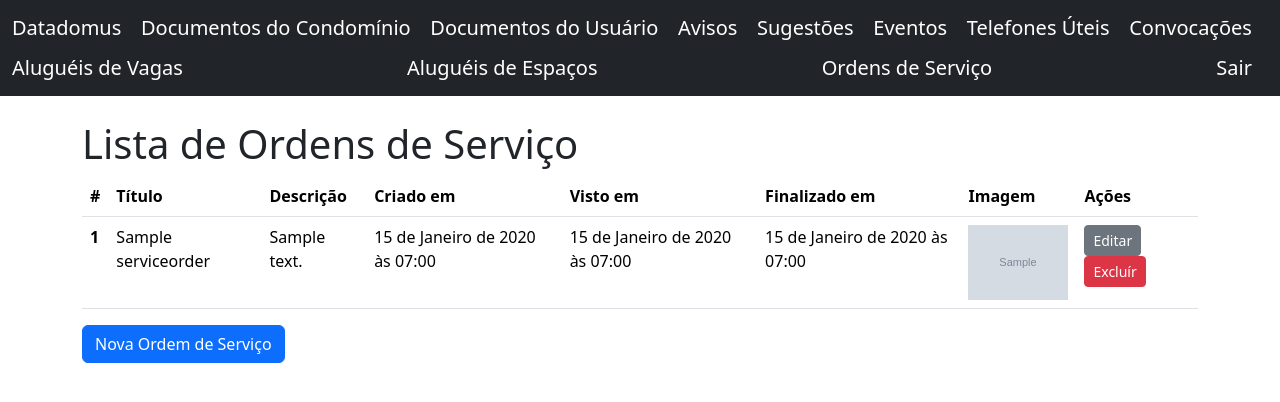
After one commit to joaoobx/datadomus, a Django app: page /service-orders/list in a window 1280 px wide. The commit adds this page. Shown: the top 402 px of the page. Run offline with Django 4.2, Linux system fonts and the light colour scheme; a user stored in the database is signed in; tables that the repository leaves empty hold one stand-in row (values such as "Sample post"); grey boxes marked "Sample" are stand-in pictures.

Commit message:
service orders finished

```diff
--- a/example/templates/base.html
+++ b/example/templates/base.html
@@ -13,7 +13,6 @@
         <div class="container-fluid">
             <a class="navbar-brand">Datadomus</a>
             {% if user.is_authenticated %}
-            <a class="navbar-brand" href="{% url 'example_list' %}">Exemplo</a>
             <a class="navbar-brand" href="{% url 'cond_docs_list' %}">Documentos do Condomínio</a>
             <a class="navbar-brand" href="{% url 'user_docs_list' %}">Documentos do Usuário</a>
             <a class="navbar-brand" href="{% url 'notice_boards_list' %}">Avisos</a>
@@ -23,6 +22,7 @@
             <a class="navbar-brand" href="{% url 'convocations_list' %}">Convocações</a>
             <a class="navbar-brand" href="{% url 'car_reservations_list' %}">Aluguéis de Vagas</a>
             <a class="navbar-brand" href="{% url 'space_reservations_list' %}">Aluguéis de Espaços</a>
+            <a class="navbar-brand" href="{% url 'service_orders_list' %}">Ordens de Serviço</a>
             <a class="navbar-brand" href="{% url 'logout_user' %}">Sair</a>
             {% endif %}
         </div>
--- a/example/templates/reservations/spacereservations_confirm_delete.html
+++ b/example/templates/reservations/spacereservations_confirm_delete.html
@@ -7,7 +7,7 @@
 {% block content %}
     <h1>Excluír Aluguel de Espaço?</h1>
 
-    <p>Tem certeza que deseja excluír o aluguel de espaço <strong>{{ spacereservations.title }}</strong>?</p>
+    <p>Tem certeza que deseja excluír o aluguel de espaço <strong>{{ spacereservations.description }}</strong>?</p>
 
     <form method="POST">
         {% csrf_token %}
--- /dev/null
+++ b/example/templates/service_orders/serviceorders_list.html
@@ -0,0 +1,53 @@
+{% extends 'base.html' %}
+
+{% block page_title %}
+    Lista de Ordens de Serviço
+{% endblock page_title %}
+
+{% block content %}
+    <h1>Lista de Ordens de Serviço</h1>
+
+    {% if serviceorders_list %}
+        <table class="table">
+            <thead>
+            <tr>
+                <th scope="col">#</th>
+                <th scope="col">Título</th>
+                <th scope="col">Descrição</th>
+                <th scope="col">Criado em</th>
+                <th scope="col">Visto em</th>
+                <th scope="col">Finalizado em</th>
+                <th scope="col">Imagem</th>
+                <th scope="col">Ações</th>
+            </tr>
+            </thead>
+            <tbody>
+                {% for serviceorder in serviceorders_list %}
+                    <tr>
+                        <th scope="row">{{ serviceorder.pk }}</th>
+                        <td>{{ serviceorder.title }}</td>
+                        <td>{{ serviceorder.description }}</td>
+                        <td>{{ serviceorder.created_at }}</td>
+                        <td>{{ serviceorder.read_at }}</td>
+                        <td>{{ serviceorder.finished_at }}</td>
+                        <td><img src="{{ serviceorder.image_url.url }}" width=100></td>
+                        <td>
+                            <a
+                                href="{% url 'service_orders_update' pk=serviceorder.pk %}"
+                                class="btn btn-secondary btn-sm"
+                            >
+                                Editar
+                            </a>
+                            <a href="{% url 'service_orders_delete' pk=serviceorder.pk %}" class="btn btn-danger btn-sm">Excluír</a>
+                        </td>
+                    </tr>
+                {% endfor %}
+            </tbody>
+        </table>
+    {% else %}
+        <p>Não há convocações lançadas pelo condomínio</p>
+    {% endif %}
+
+    <a href="{% url 'service_orders_create' %}" class="btn btn-primary">Nova Ordem de Serviço</a>
+
+{% endblock content %}
--- a/service_orders/models.py
+++ b/service_orders/models.py
@@ -6,7 +6,7 @@ class ServiceOrders(models.Model):
         settings.AUTH_USER_MODEL,
         on_delete=models.CASCADE,
     )
-    image_url = models.CharField(verbose_name="Imagem", max_length=100)
+    image_url = models.ImageField(null=True, blank=True, upload_to="service_orders/")
     title = models.CharField(verbose_name="Título", max_length=100)
     description = models.CharField(verbose_name="Descrição", max_length=100)
     created_at = models.DateTimeField(auto_now_add=True, max_length=100, null=False, blank=False)
--- /dev/null
+++ b/service_orders/urls.py
@@ -0,0 +1,16 @@
+from django.urls import path
+
+from example import views
+from service_orders.views import (
+    ServiceOrdersListView,
+    ServiceOrdersCreateView,
+    ServiceOrdersUpdateView,
+    ServiceOrdersDeleteView
+)
+
+urlpatterns = [
+    path("list", ServiceOrdersListView.as_view(), name="service_orders_list"),
+    path("create", ServiceOrdersCreateView.as_view(), name="service_orders_create"),
+    path("update/<int:pk>", ServiceOrdersUpdateView.as_view(), name="service_orders_update"),
+    path("delete/<int:pk>", ServiceOrdersDeleteView.as_view(), name="service_orders_delete"),
+]
--- a/service_orders/views.py
+++ b/service_orders/views.py
@@ -1,3 +1,29 @@
-from django.shortcuts import render
+from django.views.generic import ListView, CreateView, UpdateView, DeleteView, View
+from django.urls import reverse_lazy
+from django.contrib.auth.mixins import LoginRequiredMixin
 
-# Create your views here.
+from .models import ServiceOrders
+
+
+class ServiceOrdersListView(LoginRequiredMixin, ListView):
+    model = ServiceOrders
+
+class ServiceOrdersCreateView(LoginRequiredMixin, CreateView):
+    model = ServiceOrders
+    fields = ["title", "description", "image_url"]
+    success_url = reverse_lazy("service_orders_list")
+    def form_valid(self, form):
+        form.instance.user = self.request.user
+        return super(ServiceOrdersCreateView, self).form_valid(form)
+
+class ServiceOrdersUpdateView(LoginRequiredMixin, UpdateView):
+    model = ServiceOrders
+    fields = ["title", "description", "image_url"]
+    success_url = reverse_lazy("service_orders_list")
+    def form_valid(self, form):
+        form.instance.user = self.request.user
+        return super(ServiceOrdersUpdateView, self).form_valid(form)
+
+class ServiceOrdersDeleteView(LoginRequiredMixin, DeleteView):
+    model = ServiceOrders
+    success_url = reverse_lazy("service_orders_list")
--- a/setup/urls.py
+++ b/setup/urls.py
@@ -11,6 +11,7 @@ urlpatterns = [
     path('boards/', include('boards.urls')),
     path('reservations/', include('reservations.urls')),
     path('convocations/', include('convocations.urls')),
+    path('service-orders/', include('service_orders.urls')),
     path('', include('users.urls')),
     path('users/', include('django.contrib.auth.urls'))
 ]+ static(settings.MEDIA_URL, document_root=settings.MEDIA_ROOT)
```
Also changed, not shown: example/templates/service_orders/serviceorders_confirm_delete.html (added, +18 -0 lines), example/templates/service_orders/serviceorders_form.html (added, +26 -0 lines), service_orders/migrations/0004_alter_serviceorders_image_url.py (added).
